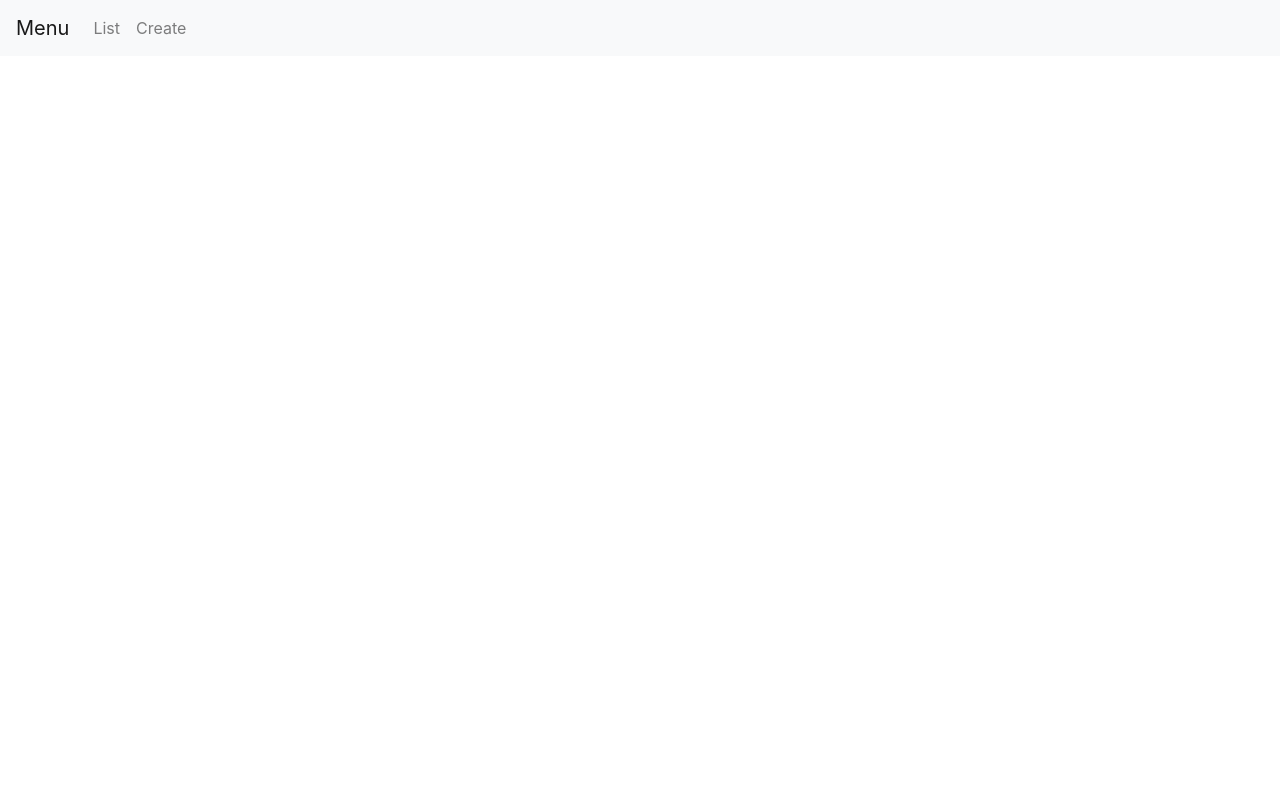
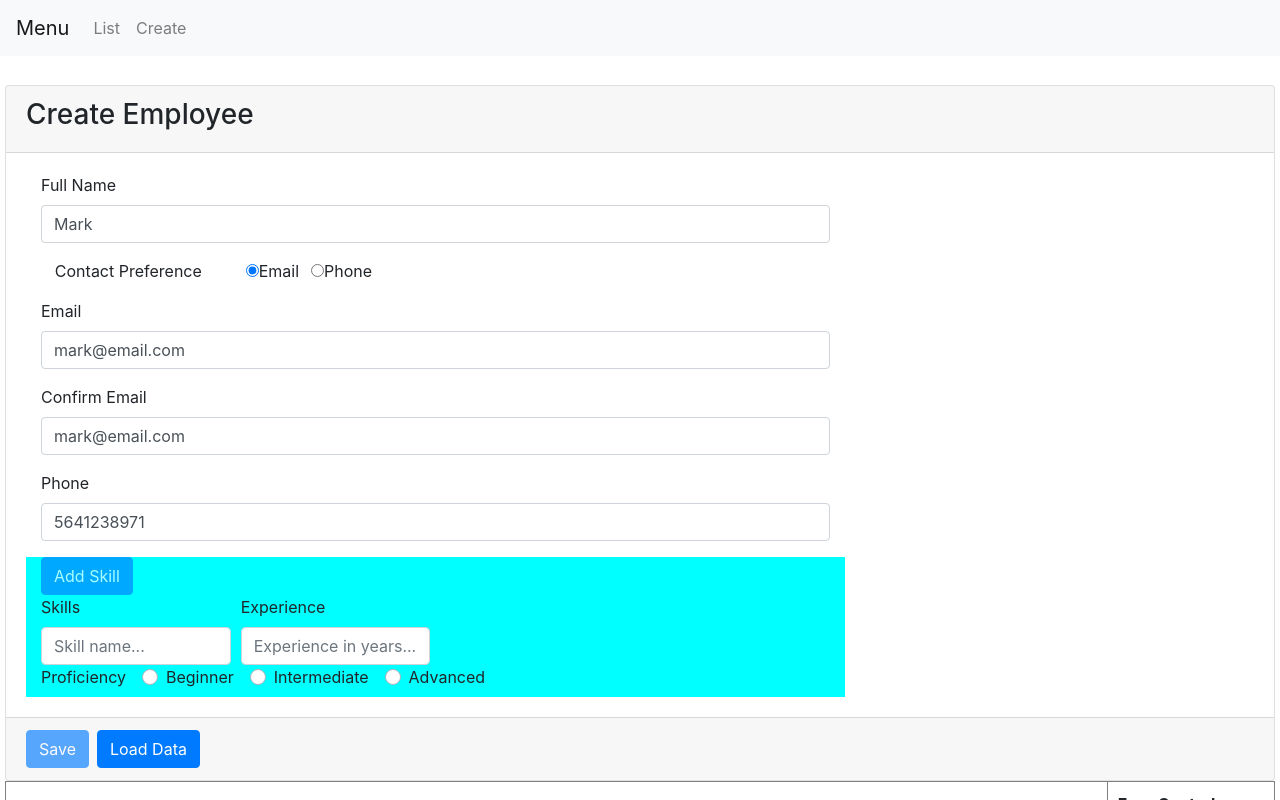
Before and after one commit to bartvanhoey/Angular6Tutorial, an Angular app: page /edit/1 in a window 1280 px wide. Before the commit this address led to /. Shown: the top 800 px of the page. Built offline with nearby package versions, Linux system fonts and the light colour scheme; data requests are answered from the project's data file.

Commit message:
end part 27

```diff
--- a/src/app/app-routing.module.ts
+++ b/src/app/app-routing.module.ts
@@ -6,6 +6,7 @@ import { CreateEmployeeComponent } from './employee/create-employee.component';
 const appRoutes: Routes = [
   { path: 'list', component: ListEmployeeComponent },
   { path: 'create', component: CreateEmployeeComponent },
+  { path: 'edit/:id', component: CreateEmployeeComponent },
   { path: '', redirectTo: '/list', pathMatch: 'full' },
 ];
 
@@ -13,6 +14,6 @@ const appRoutes: Routes = [
   imports: [
     RouterModule.forRoot(appRoutes)
   ],
-  exports:[ RouterModule]
+  exports: [RouterModule]
 })
 export class AppRoutingModule { }
--- a/src/app/app.module.ts
+++ b/src/app/app.module.ts
@@ -1,3 +1,4 @@
+import { CustomValidators } from './../shared/custom.validators';
 import { BrowserModule } from '@angular/platform-browser';
 import { NgModule } from '@angular/core';
 import { ReactiveFormsModule } from '@angular/forms';
@@ -21,7 +22,7 @@ import { HttpClientModule } from '@angular/common/http';
     HttpClientModule,
     ReactiveFormsModule
   ],
-  providers: [EmployeeService],
+  providers: [EmployeeService, CustomValidators],
   bootstrap: [AppComponent]
 })
 export class AppModule { }
--- a/src/app/employee/create-employee.component.html
+++ b/src/app/employee/create-employee.component.html
@@ -81,9 +81,6 @@
             <button [disabled]="employeeForm.get('skills').invalid" type="button" class="btn btn-primary" (click)='addSkillButtonClick()'>Add
               Skill</button>
           </div>
-          <div class="btn-group mr-2" role="group" aria-label="Second group">
-            <button class="btn btn-primary" type="button">Todo</button>
-          </div>
         </div>
 
         <div formArrayName="skills" *ngFor="let skill of employeeForm.get('skills').controls; let i = index">
@@ -113,11 +110,12 @@
 
               <!-- delete skill -->
               <div class="col-sm-6" *ngIf="employeeForm.get('skills').length > 1">
-                  <label for="deleteSkill">&nbsp;</label>
-                  <div class="col-sm-8">
-                    <button (click)='removeSkillButtonClick(i)' title="Delete Skill" id="deleteSkill" type="button" class="btn btn-danger float-right"><i class="fa fa-times"></i></button>
-                  </div>
+                <label for="deleteSkill">&nbsp;</label>
+                <div class="col-sm-8">
+                  <button (click)='removeSkillButtonClick(i)' title="Delete Skill" id="deleteSkill" type="button" class="btn btn-danger float-right"><i
+                      class="fa fa-times"></i></button>
                 </div>
+              </div>
             </div>
 
 
@@ -158,7 +156,7 @@
     <div class="card-footer">
       <div class="btn-toolbar" role="toolbar" aria-label="Toolbar with button groups">
         <div class="btn-group mr-2" role="group" aria-label="First group">
-          <button class="btn btn-primary" type="submit">Save</button>
+          <button [disabled]="employeeForm.invalid" class="btn btn-primary" type="submit">Save</button>
         </div>
         <div class="btn-group mr-2" role="group" aria-label="Second group">
           <button class="btn btn-primary" type="button" (click)='onLoadDataClick()'>Load Data</button>
--- a/src/app/employee/create-employee.component.ts
+++ b/src/app/employee/create-employee.component.ts
@@ -1,7 +1,10 @@
+import { CustomValidators } from './../../shared/custom.validators';
+import { EmployeeService } from './employee.service';
 import { AbstractControl, FormArray, FormControl } from '@angular/forms';
 import { Component, OnInit } from '@angular/core';
 import { FormGroup, FormBuilder, Validators } from '@angular/forms';
-import { CustomValidators } from '../../shared/custom.validators';
+import { ActivatedRoute } from '@angular/router';
+import { IEmployee } from './IEmployee';
 
 @Component({
   selector: 'app-create-employee',
@@ -19,7 +22,7 @@ export class CreateEmployeeComponent implements OnInit {
     },
     'email': {
       'required': 'Email is required.',
-      'emailDomain': 'Email domain should be hotmail.com'
+      'emailDomain': 'Email domain should be dell.com'
     }, 'confirmEmail': {
       'required': 'Email is required.',
     },
@@ -32,14 +35,16 @@ export class CreateEmployeeComponent implements OnInit {
 
   formErrors = {};
 
-  constructor(private fb: FormBuilder) { }
+
+  constructor(private _validators: CustomValidators, private _employeeService: EmployeeService,
+    private _route: ActivatedRoute, private fb: FormBuilder) { }
 
   ngOnInit() {
     this.employeeForm = this.fb.group({
       fullName: ['', [Validators.required, Validators.minLength(2), Validators.maxLength(10)]],
       contactPreference: ['email'],
       emailGroup: this.fb.group({
-        email: ['', [Validators.required, CustomValidators.emailDomain('hotmail.com')]],
+        email: ['', [Validators.required, this._validators.emailDomain('dell.com')]],
         confirmEmail: ['', [Validators.required]]
       }, { validator: matchEmail }),
       phone: [''],
@@ -49,6 +54,31 @@ export class CreateEmployeeComponent implements OnInit {
     });
     this.employeeForm.get('contactPreference').valueChanges.subscribe((data: string) => this.onContactPreferenceChanged(data));
     this.employeeForm.valueChanges.subscribe(() => this.logValidationErrors(this.employeeForm));
+
+    this._route.paramMap.subscribe(params => {
+      const employeeId = +params.get('id');
+      if (employeeId) {
+        this.getEmployeeId(employeeId);
+      }
+    });
+  }
+
+  getEmployeeId(employeeId: number) {
+    this._employeeService.getEmployee(employeeId)
+      .subscribe((employee: IEmployee) => this.editEmployee(employee),
+        (error: any) => console.error('getEmployeeId: ', error));
+  }
+
+  editEmployee(employee: IEmployee) {
+    this.employeeForm.patchValue({
+      fullName: employee.fullName,
+      contactPreference: employee.contactPreference,
+      emailGroup: {
+        email: employee.email,
+        confirmEmail: employee.email
+      },
+      phone: employee.phone
+    });
   }
 
   addSkillFormGroup(): FormGroup {
@@ -71,7 +101,7 @@ export class CreateEmployeeComponent implements OnInit {
     Object.keys(group.controls).forEach((key: string) => {
       const control = group.get(key);
       this.formErrors[key] = '';
-      if (control && !control.valid && (control.touched || control.dirty)) {
+      if (control && !control.valid && (control.touched || control.dirty || control.value !== '')) {
         const messages = this.validationMessages[key];
         for (const errorKey in control.errors) {
           if (errorKey) {
@@ -122,8 +152,11 @@ function matchEmail(group: AbstractControl): { [key: string]: any } | any {
   const emailControl = group.get('email');
   const confirmEmailControl = group.get('confirmEmail');
 
-  if (emailControl.value === confirmEmailControl.value || confirmEmailControl.pristine) {
+  if (emailControl.value === confirmEmailControl.value
+    || (confirmEmailControl.pristine && confirmEmailControl.value === '')) {
     return null;
   }
   return { 'emailMismatch': true };
+
+
 }
--- a/src/app/employee/list-employee.component.html
+++ b/src/app/employee/list-employee.component.html
@@ -15,7 +15,7 @@
           <td>{{ employee.email }}</td>
           <td>{{ employee.phone }}</td>
           <td>{{ employee.contactPreference }}</td>
-          <td> <button class="btn btn-primary">Edit</button> </td>
+          <td><button (click)='editButtonClick(employee.id)' class="btn btn-primary">Edit</button> </td>
         </tr>
       </tbody>
     </table>
--- a/src/app/employee/list-employee.component.ts
+++ b/src/app/employee/list-employee.component.ts
@@ -1,3 +1,4 @@
+import { Router } from '@angular/router';
 import { IEmployee } from './IEmployee';
 import { EmployeeService } from './employee.service';
 import { Component, OnInit } from '@angular/core';
@@ -8,15 +9,19 @@ import { Component, OnInit } from '@angular/core';
   styleUrls: ['./list-employee.component.css']
 })
 export class ListEmployeeComponent implements OnInit {
-  employees:  IEmployee[];
+  employees: IEmployee[];
 
-  constructor(private _employeeService: EmployeeService) { }
+  constructor(private _router: Router, private _employeeService: EmployeeService) { }
 
   ngOnInit() {
     this._employeeService.getEmployees().subscribe(
       (listEmployees) => this.employees = listEmployees,
-      (error) => console.log('getEmployees: ' ,  error)
+      (error) => console.log('getEmployees: ', error)
     );
   }
 
+  editButtonClick(employeeId: number) {
+    this._router.navigate(['/edit', employeeId]);
+  }
+
 }
--- a/src/shared/custom.validators.ts
+++ b/src/shared/custom.validators.ts
@@ -1,15 +1,16 @@
 import { AbstractControl } from '@angular/forms';
 
-export  class CustomValidators {
+export class CustomValidators {
 
-static emailDomain(domainName: string) {
+  emailDomain(domainName: string) {
     return (control: AbstractControl): { [key: string]: any } | null => {
       const email: string = control.value;
       const domain = email.substring(email.lastIndexOf('@') + 1);
       if (email === '' || domain.toLowerCase() === domainName.toLowerCase()) {
         return null;
+      } else {
+        return { 'emailDomain': true };
       }
-      return { 'emailDomain': true };
     };
   }
 }
```
